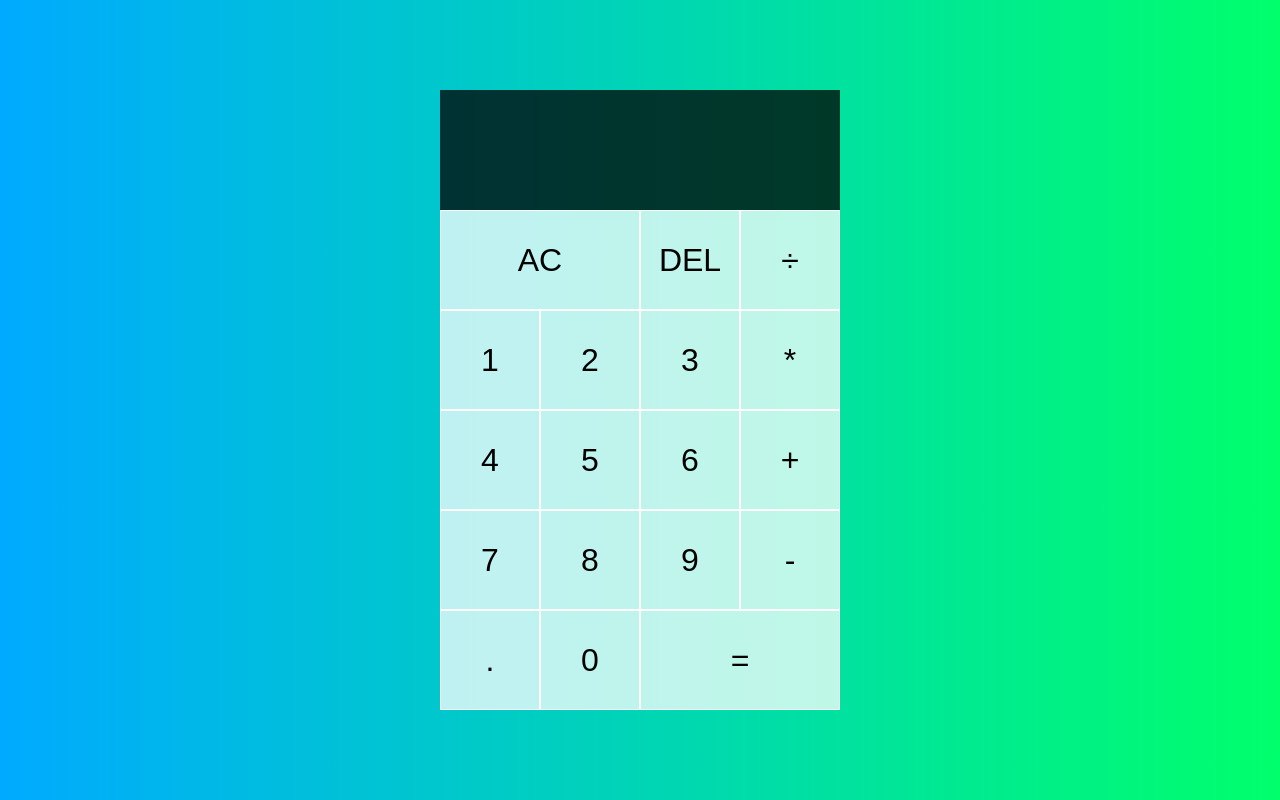
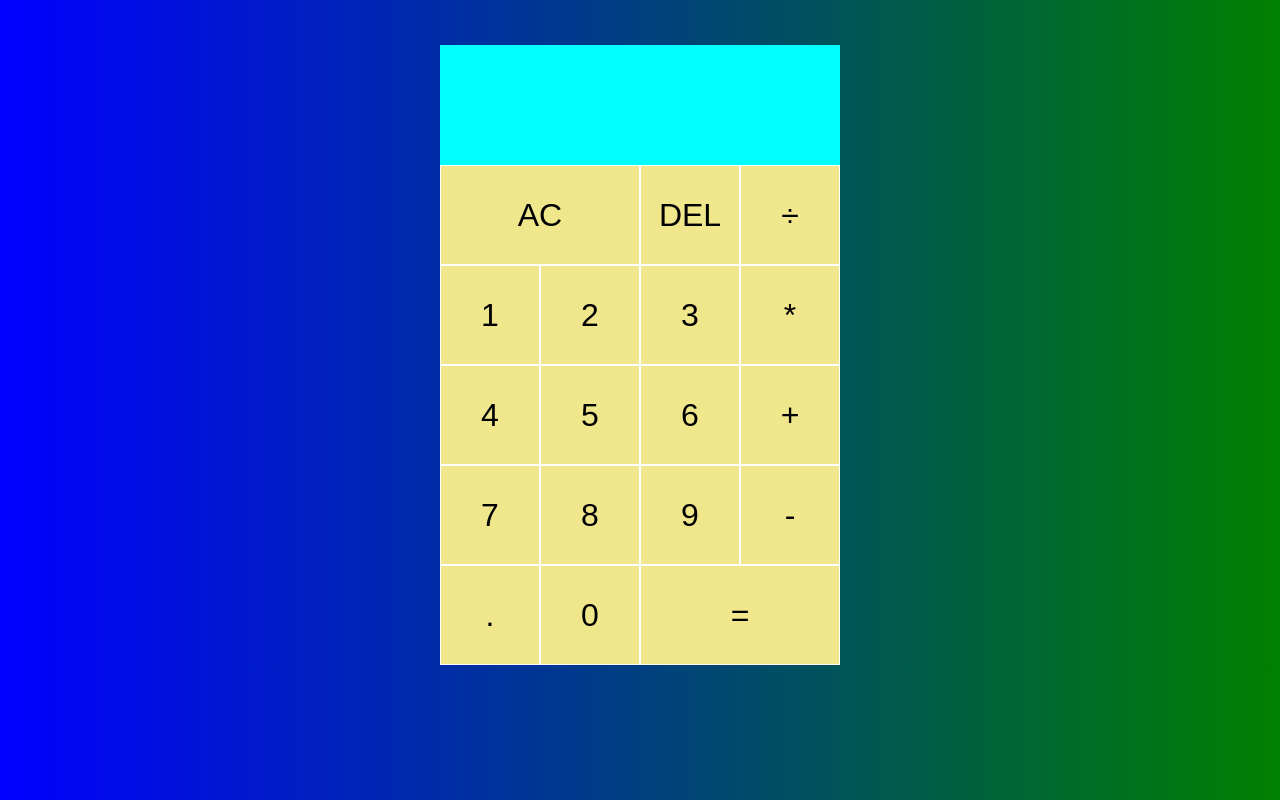
Before and after one commit to avosa/Basic-Calc, a plain HTML site: page index.html in a window 1280 px wide. Drawn offline with Linux system fonts and the light colour scheme.

Commit message:
Added script.js and updated code

```diff
--- a/styles.css
+++ b/css/style.css
@@ -7,28 +7,29 @@
 body {
   padding: 0;
   margin: 0;
-  background: linear-gradient(to right, #00AAFF, #00FF6C);
+  background: linear-gradient(to right, blue, green);
 }
 
-.calculator-grid {
+.ogla-grid {
   display: grid;
   justify-content: center;
   align-content: center;
-  min-height: 100vh;
+  min-height: 100%;
+  padding-top: 45px;
   grid-template-columns: repeat(4, 100px);
   grid-template-rows: minmax(120px, auto) repeat(5, 100px);
 }
 
-.calculator-grid > button {
+.ogla-grid > button {
   cursor: pointer;
-  font-size: 2rem;
+  font-size: 32px;
   border: 1px solid white;
   outline: none;
-  background-color: rgba(255, 255, 255, .75);
+  background-color: khaki;
 }
 
-.calculator-grid > button:hover {
-  background-color: rgba(255, 255, 255, .9);
+.ogla-grid > button:hover {
+  background-color: pink);
 }
 
 .span-two {
@@ -37,7 +38,7 @@ body {
 
 .output {
   grid-column: 1 / -1;
-  background-color: rgba(0, 0, 0, .75);
+  background-color: cyan;
   display: flex;
   align-items: flex-end;
   justify-content: space-around;
@@ -48,11 +49,11 @@ body {
 }
 
 .output .previous-operand {
-  color: rgba(255, 255, 255, .75);
-  font-size: 1.5rem;
+  color: indigo;
+  font-size: 24px;
 }
 
 .output .current-operand {
-  color: white;
-  font-size: 2.5rem;
+  color: purple;
+  font-size: 40px;
 }
--- a/index.html
+++ b/index.html
@@ -5,11 +5,11 @@
   <meta name="viewport" content="width=device-width, initial-scale=1.0">
   <meta http-equiv="X-UA-Compatible" content="ie=edge">
   <title>Calculator</title>
-  <link href="styles.css" rel="stylesheet">
+  <link href="css/style.css" rel="stylesheet">
   <script src="script.js" defer></script>
 </head>
 <body>
-  <div class="calculator-grid">
+  <div class="ogla-grid">
     <div class="output">
       <div data-previous-operand class="previous-operand"></div>
       <div data-current-operand class="current-operand"></div>
```
